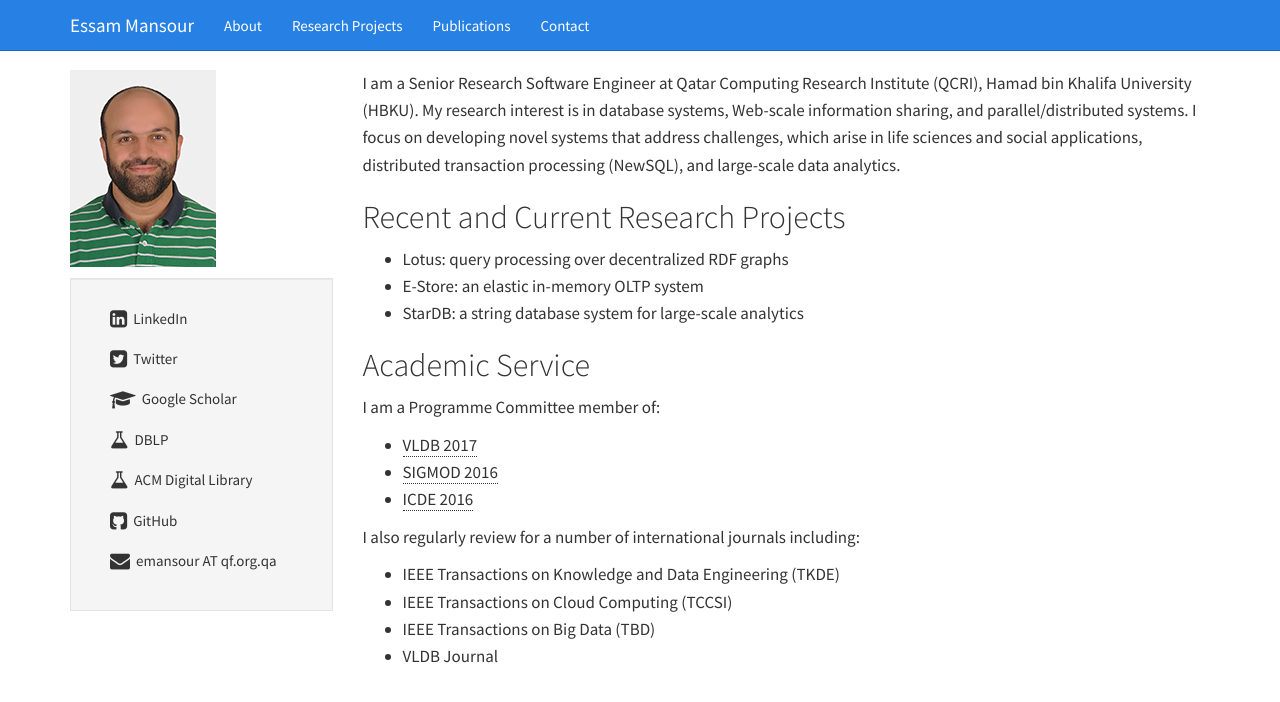
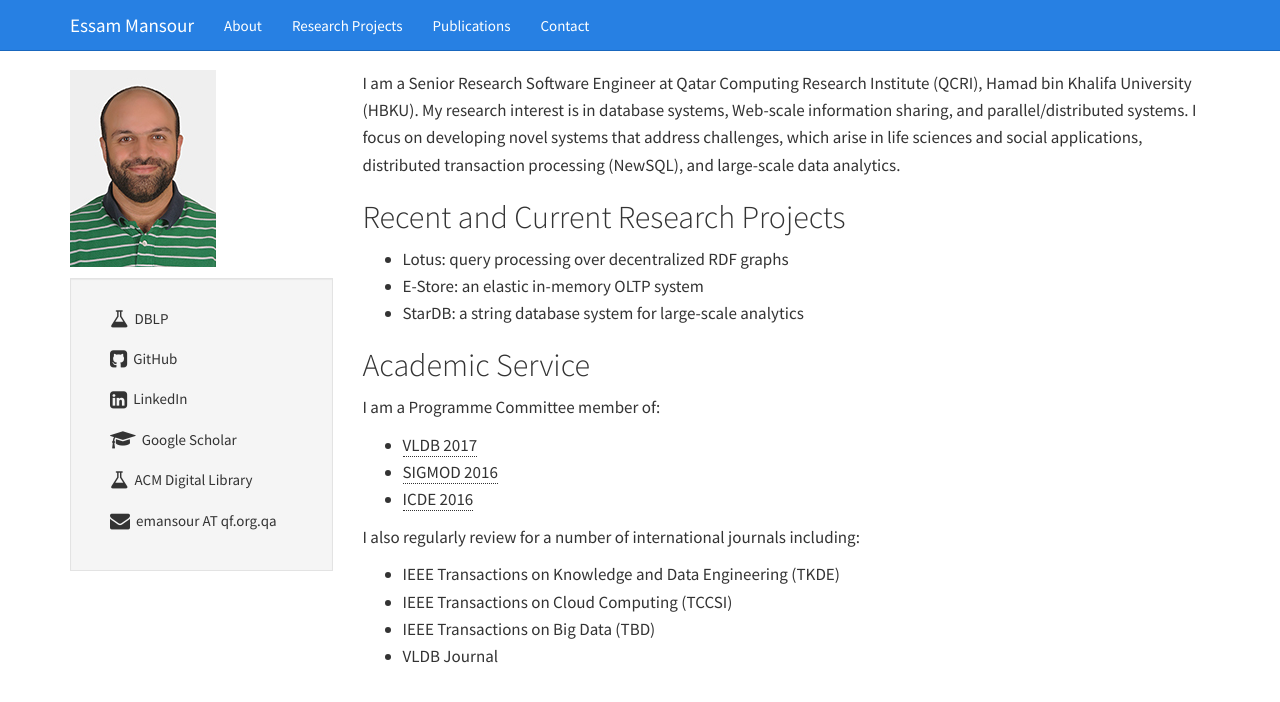
Before and after one commit to mansoure/mansoure.github.io, a Jekyll site: the page built from index.md, in a window 1280 px wide. Shown: the top 702 px of the page. Built offline with Jekyll 4.4.1, drawn with Linux system fonts in a browser that asks for light colours.

Commit message:
Update default.html

```diff
--- a/_layouts/default.html
+++ b/_layouts/default.html
@@ -62,13 +62,13 @@
 					<ul class="list-group list-group-flush">
 					 <li class="list-group-item"><!--h4><i class="fa fa-home fa-lg"></i><span class="icon-label">Social</span></h4-->
              			<ul class="list-group" id="social">
-               			 <li class="list-group-item"><a href="https://www.linkedin.com/in/emansour"><i class="fa fa-linkedin-square fa-lg"></i> LinkedIn</a></li>
-               		 	 <li class="list-group-item"><a href="https://twitter.com/DrEssam_Mansour"><i class="fa fa-twitter-square fa-lg"></i> Twitter</a></li>
+				 <li class="list-group-item"><a href="http://dl.acm.org/author_page.cfm?id=81100029928&cfid=676677292&cftoken=63220562"><i class="fa fa-flask fa-lg"></i> DBLP</a></li>
+               			 <li class="list-group-item"><a href="https://github.com/mansoure"><i class="fa fa-github-square fa-lg"></i> GitHub</a></li>
+				 <li class="list-group-item"><a href="https://www.linkedin.com/in/emansour"><i class="fa fa-linkedin-square fa-lg"></i> LinkedIn</a></li>
+               		 	 <!--li class="list-group-item"><a href="https://twitter.com/DrEssam_Mansour"><i class="fa fa-twitter-square fa-lg"></i> Twitter</a></li-->
                	   	 	 <li class="list-group-item"><a href="https://scholar.google.com/citations?user=dqgckDgAAAAJ&hl=en"><i class="fa fa-graduation-cap fa-lg"></i> Google Scholar</a></li>
-					<li class="list-group-item"><a href="http://dl.acm.org/author_page.cfm?id=81100029928&cfid=676677292&cftoken=63220562"><i class="fa fa-flask fa-lg"></i> DBLP</a></li>
-               	 	 	 <li class="list-group-item"><a href="http://dblp.uni-trier.de/pers/hd/m/Mansour:Essam"><i class="fa fa-flask fa-lg"></i> ACM Digital Library</a></li>
-              	  		 <li class="list-group-item"><a href="https://github.com/mansoure"><i class="fa fa-github-square fa-lg"></i> GitHub</a></li>
-				 <li class="list-group-item"><a href="https://github.com/mansoure"><i class="fa fa-envelope fa-lg"></i> emansour AT qf.org.qa</a></li>
+				 <li class="list-group-item"><a href="http://dblp.uni-trier.de/pers/hd/m/Mansour:Essam"><i class="fa fa-flask fa-lg"></i> ACM Digital Library</a></li>
+              	  		 <li class="list-group-item"><a href="https://github.com/mansoure"><i class="fa fa-envelope fa-lg"></i> emansour AT qf.org.qa</a></li>
 				</ul>
            		 	</li>
 
```
